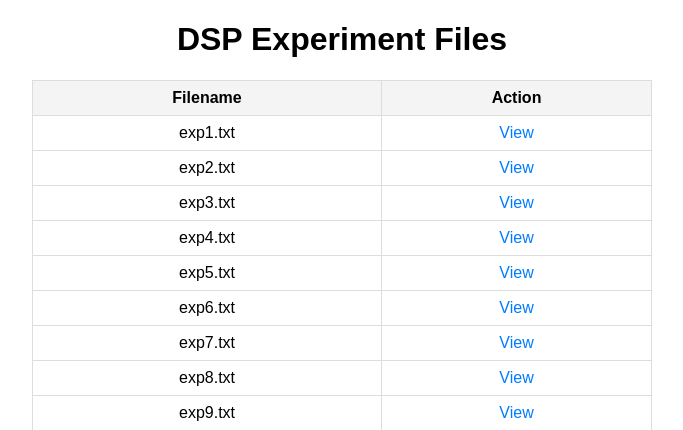
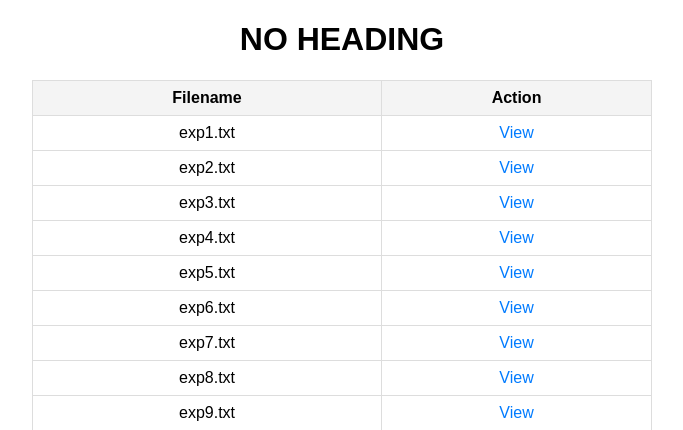
Before and after one commit to kumarkushagra/frontEndTesting, a Flask app: page / in a window 1280 px wide. Shown: the top 430 px of the page, without its empty margins (298-981 px from the left). Run offline with Flask 3, Linux system fonts and the light colour scheme.

Commit message:
Update index.html

```diff
--- a/templates/index.html
+++ b/templates/index.html
@@ -32,7 +32,7 @@
     </style>
 </head>
 <body>
-    <h1>DSP Experiment Files</h1>
+    <h1>NO HEADING</h1>
     <table>
         <tr>
             <th>Filename</th>
```
